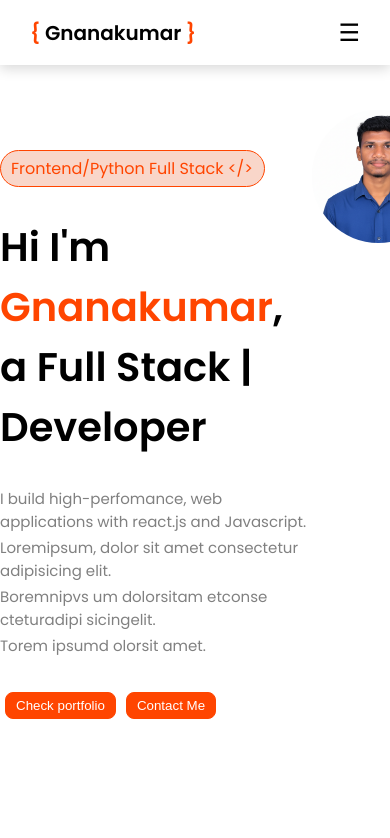
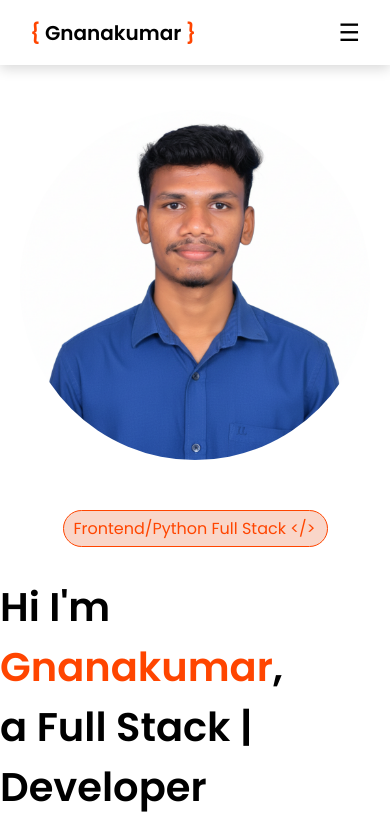
Before and after one commit to Gnanakumar01/React_Portfolio, a React (Vite) app: page / in a window 390 px wide. Shown: the top 838 px of the page. Built offline with nearby package versions, Linux system fonts and the light colour scheme.

Commit message:
Responsive Design for tab done

```diff
--- a/src/components/Contact/Contact.jsx
+++ b/src/components/Contact/Contact.jsx
@@ -55,7 +55,7 @@ function Contact() {
 
                         <div className="map">
                             <iframe
-                                src="https://www.google.com/maps?q=Angondhalli&output=embed"
+                                src="https://maps.google.com/maps?q=BTM+Layout+Bengaluru&output=embed"
                                 width="100%"
                                 height="400"
                                 style={{ border: 0 }}
--- a/src/components/Home/Home.css
+++ b/src/components/Home/Home.css
@@ -51,3 +51,25 @@
     width: 34vw;
     border-radius: 50%;
 }
+
+/* Responsive Design */
+@media (max-width: 768px){
+    .home-container{
+        flex-direction: column;
+    }
+    .home-right{
+        order: -1;
+        display: flex;
+        justify-content: center;
+    }
+    .home-right img{
+        width: 350px;
+    }
+    .home-left{
+        order: 1;
+        display: flex;
+        align-items: center;
+    }
+
+
+}
```
